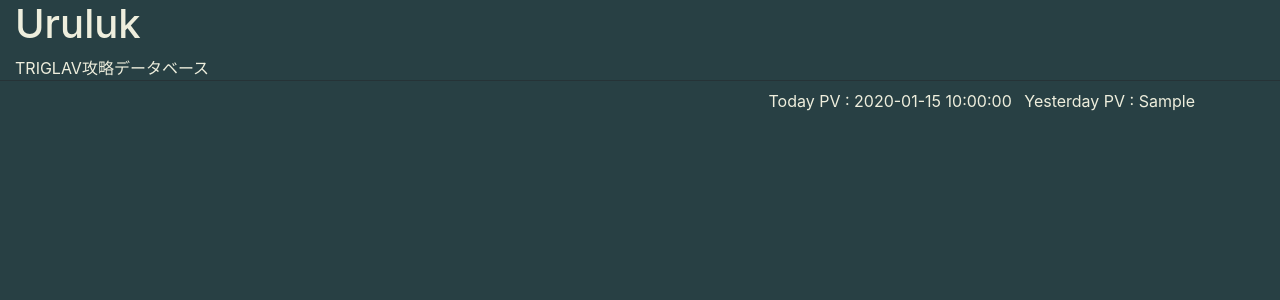
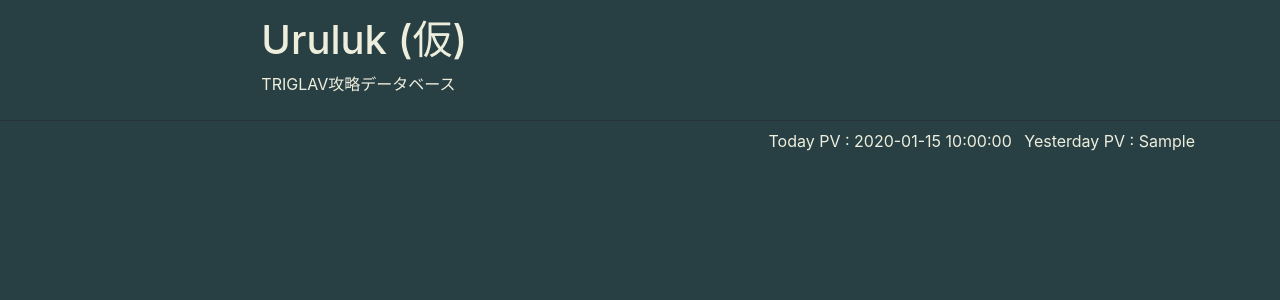
Before and after one commit to Candle5000/uruluk, a PHP site: template templates/index.phtml in a window 1280 px wide. Shown: the part 56-356 px from the top of the page. Run offline with PHP 8.4, Linux system fonts and the light colour scheme; the template is opened without the code that fills it: most values are stand-ins (such as "Sample title", 1, 10 or a date in 2020); some libraries are stand-ins or nearby versions.

Commit message:
タイトルをページごとに設定できるよう変更, ページレイアウトを修正

```diff
--- a/src/classes/controller/ItemsController.php
+++ b/src/classes/controller/ItemsController.php
@@ -18,6 +18,7 @@
 			$this->db->beginTransaction();
 
 			$args = [
+				'header' => ['title' => 'アイテムデータ'],
 				'footer' => $this->getFooterInfo()
 			];
 
@@ -38,6 +39,7 @@
 			$itemClassId = $item->getItemClassId($args['itemClassName']);
 			if ($itemClassId === null) throw new NotFoundException($request, $response);
 			$args = [
+				'header' => ['title' => ucfirst($args['itemClassName']) . ' レアアイテム'],
 				'item_class' => ucfirst($args['itemClassName']),
 				'items' => $item->getRareItemsByClass($itemClassId),
 				'footer' => $this->getFooterInfo()
--- a/src/classes/controller/TopMenuController.php
+++ b/src/classes/controller/TopMenuController.php
@@ -18,6 +18,7 @@
 			$this->db->beginTransaction();
 
 			$args = [
+				'header' => [],
 				'footer' => $this->getFooterInfo()
 			];
 
--- a/templates/header.phtml
+++ b/templates/header.phtml
@@ -8,7 +8,7 @@
   <script src="https://code.jquery.com/jquery-3.3.1.slim.min.js" integrity="sha384-q8i/X+965DzO0rT7abK41JStQIAqVgRVzpbzo5smXKp4YfRvH+8abtTE1Pi6jizo" crossorigin="anonymous"></script>
   <script src="https://cdnjs.cloudflare.com/ajax/libs/popper.js/1.14.6/umd/popper.min.js" integrity="sha384-wHAiFfRlMFy6i5SRaxvfOCifBUQy1xHdJ/yoi7FRNXMRBu5WHdZYu1hA6ZOblgut" crossorigin="anonymous"></script>
   <script src="https://stackpath.bootstrapcdn.com/bootstrap/4.2.1/js/bootstrap.min.js" integrity="sha384-B0UglyR+jN6CkvvICOB2joaf5I4l3gm9GU6Hc1og6Ls7i6U/mkkaduKaBhlAXv9k" crossorigin="anonymous"></script>
-  <title>Uruluk (仮)</title>
+  <title><?= isset($header['title']) ? $header['title'] . " - " : "" ?>Uruluk (仮)</title>
   <link href='//fonts.googleapis.com/css?family=Lato:300' rel='stylesheet' type='text/css'>
 </head>
 <body>
--- a/templates/index.phtml
+++ b/templates/index.phtml
@@ -1,8 +1,12 @@
-<?= $this->fetch('header.phtml') ?>
-  <h1>Uruluk</h1>
-  <div>TRIGLAV攻略データベース</div>
-
-  <?php if (isset($name)) : ?>
-  <?php else: ?>
-  <?php endif; ?>
+<?= $this->fetch('header.phtml', ['header' => $header]) ?>
+<div class="row flex-xl-nowrap mb-2">
+  <div class="col-12 col-md-3 col-xl-2 order-xl-1 align-self-start">
+  </div>
+  <div class="d-none d-xl-block col-xl-2 order-xl-3 align-self-start">
+  </div>
+  <main class="col-12 col-md-9 col-xl-8 py-md-3 pl-md-5 order-xl-2" role="main">
+    <h1>Uruluk (仮)</h1>
+    <div>TRIGLAV攻略データベース</div>
+  </main>
+</div>
 <?= $this->fetch('footer.phtml', ['footer' => $footer]) ?>
--- a/templates/items/rare.phtml
+++ b/templates/items/rare.phtml
@@ -1,4 +1,4 @@
-<?= $this->fetch('header.phtml') ?>
+<?= $this->fetch('header.phtml', ['header' => $header]) ?>
 <div class="row flex-xl-nowrap mb-2">
   <div class="col-12 col-md-3 col-xl-2 order-xl-1 align-self-start">
   </div>
```
Also changed, not shown: templates/items/index.phtml (+10 -4 lines).
